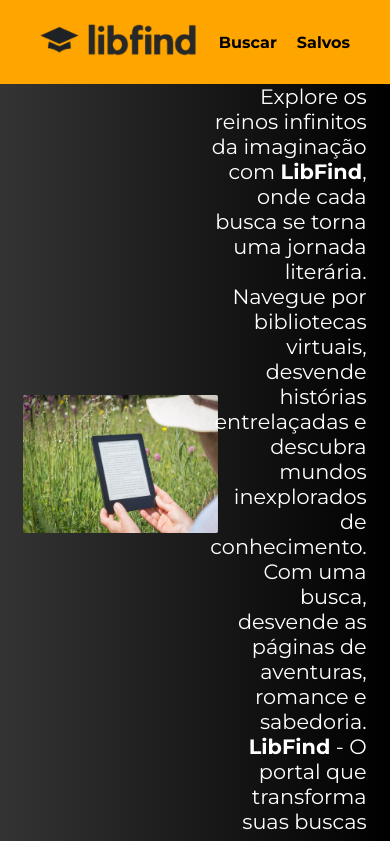
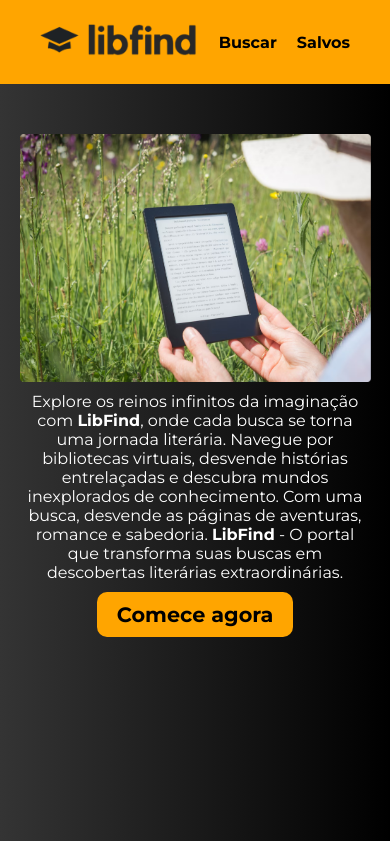
Before and after one commit to yasmingcv/libfind, a React (Create React App) app: page / in a window 390 px wide. Shown: the top 841 px of the page. Built offline with nearby package versions, Linux system fonts and the light colour scheme; a web font is replaced by a local one.

Commit message:
Responsividade das pages finalizadas

```diff
--- a/src/components/CardBook/style.css
+++ b/src/components/CardBook/style.css
@@ -36,3 +36,25 @@
     border-radius: 20px;
     font-size: 1.2rem;
 }
+@media(max-width: 500px){
+  .card__book{
+    width: 300px;
+  }
+  .img__book{
+    width: 90px;
+    height: auto;
+  }
+  .card__book h1, p{
+    font-size: 1rem;
+  }
+  .button__details{
+    font-size: .9rem;
+    padding: 4px;
+  }
+}
+
+@media(max-width: 310px) {
+    .card__book{
+        width: 90vw;
+      }
+}
--- /dev/null
+++ b/src/components/Footer/Footer.jsx
@@ -0,0 +1,13 @@
+import React from "react"
+import './style.css'
+
+function Footer(){
+    return(
+        <footer className="footer">
+           <p>© 2024 | Yasmin Gonçalves. Todos os direitos reservados.</p>
+        </footer>
+
+    )
+}
+
+export default Footer
--- /dev/null
+++ b/src/components/Footer/style.css
@@ -0,0 +1,9 @@
+footer{
+    display: flex;
+    width: 100%;
+    justify-content: center;
+    color: #fff;
+    padding: 10px;
+    font-size: .8rem;
+    text-align: center;
+}
--- a/src/pages/Book/style.css
+++ b/src/pages/Book/style.css
@@ -82,6 +82,9 @@
     text-decoration: none;
     color: #000;
 }
+footer{
+    display: none;
+}
 
 @keyframes pulse {
     0% {
@@ -103,3 +106,29 @@
     cursor: pointer;
     animation: pulse 1s infinite;
 }
+
+@media(max-width: 750px){
+    .book{
+        flex-direction: column;
+    }
+    .book img{
+        width: 80vw;
+        height: auto;
+    }
+}
+@media(max-width: 480px){
+    .button__access{
+        width: 100%;
+        text-align: center;
+        align-self: center;
+    }
+    .classifications{
+        flex-direction: column;
+    }
+    .title__text h1{
+        font-size: 2rem;
+    }
+    .book__autor{
+        font-size: 1.2rem;
+    }
+}
--- a/src/pages/Home/index.jsx
+++ b/src/pages/Home/index.jsx
@@ -1,6 +1,7 @@
 import './style.css'
 import imghome from '../../assets/imghome.png'
 import { Link } from "react-router-dom"
+import Footer from '../../components/Footer/Footer'
 
 function Home() {
     return (
@@ -15,6 +16,8 @@
                     <Link to='/buscar' className='button__text'>Comece agora</Link>
 
                 </div>
+
+
             </div>
         </div>
     )
--- a/src/pages/Home/style.css
+++ b/src/pages/Home/style.css
@@ -2,11 +2,10 @@
     display: flex;
     flex-direction: row;
     width: 100%;
-    height: 90vh;
     justify-content: space-around;
     align-items: center;
     color: #FFF;
-    padding: 0px 2vw;
+    padding: 2vh 2vw;
 }
 .home__info img{
     width: 50vw;
@@ -18,8 +17,8 @@
     align-items: flex-end;
     justify-content: space-evenly;
     width: 30vw;
+    gap: 10px;
     font-size: 1.3rem;
-    height: 90vh;
 }
 
 .button__text{
@@ -32,3 +31,25 @@
     font-size: 1.3rem
 
 }
+
+@media(max-width: 750px){
+    .home__info{
+        flex-direction: column;
+        padding: 50px;
+        gap: 10px;
+    }
+    .info__text{
+        align-items: center;
+        gap: 10px;
+        text-align: center;
+        width: 50vw;
+    }
+}
+@media(max-width: 480px){
+    .home__info img{
+        width: 90vw;
+    }
+    .info__text{
+        width: 90vw;
+    }
+}
--- a/src/pages/Saved/style.css
+++ b/src/pages/Saved/style.css
@@ -10,6 +10,7 @@
 .saved h2{
     color: #FFF;
     font-size: 2rem;
+    text-align: center;
 }
 
 .saved__list {
--- a/src/pages/Search/style.css
+++ b/src/pages/Search/style.css
@@ -10,6 +10,7 @@
  .search h2 {
      color: #FFF;
      font-size: 2rem;
+     text-align: center;
  }
 
  .search input {
@@ -33,3 +34,9 @@
      align-items: center;
      justify-content: center;
  }
+
+@media(max-width: 480px){
+    .search input{
+        width: 90vw;
+    }
+}
--- a/src/routes/AppRouter.jsx
+++ b/src/routes/AppRouter.jsx
@@ -4,6 +4,7 @@
 import Search from '../pages/Search'
 import Saved from '../pages/Saved'
 import Book from '../pages/Book'
+import Footer from '../components/Footer/Footer'
 
 function AppRouter(){
     return(
@@ -15,6 +16,7 @@
                 <Route path='/salvos' element={<Saved/>}/>
                 <Route path='/livro/:id' element={<Book/>}/>
             </Routes>
+        <Footer/>
         </BrowserRouter>
     )
 }
```
